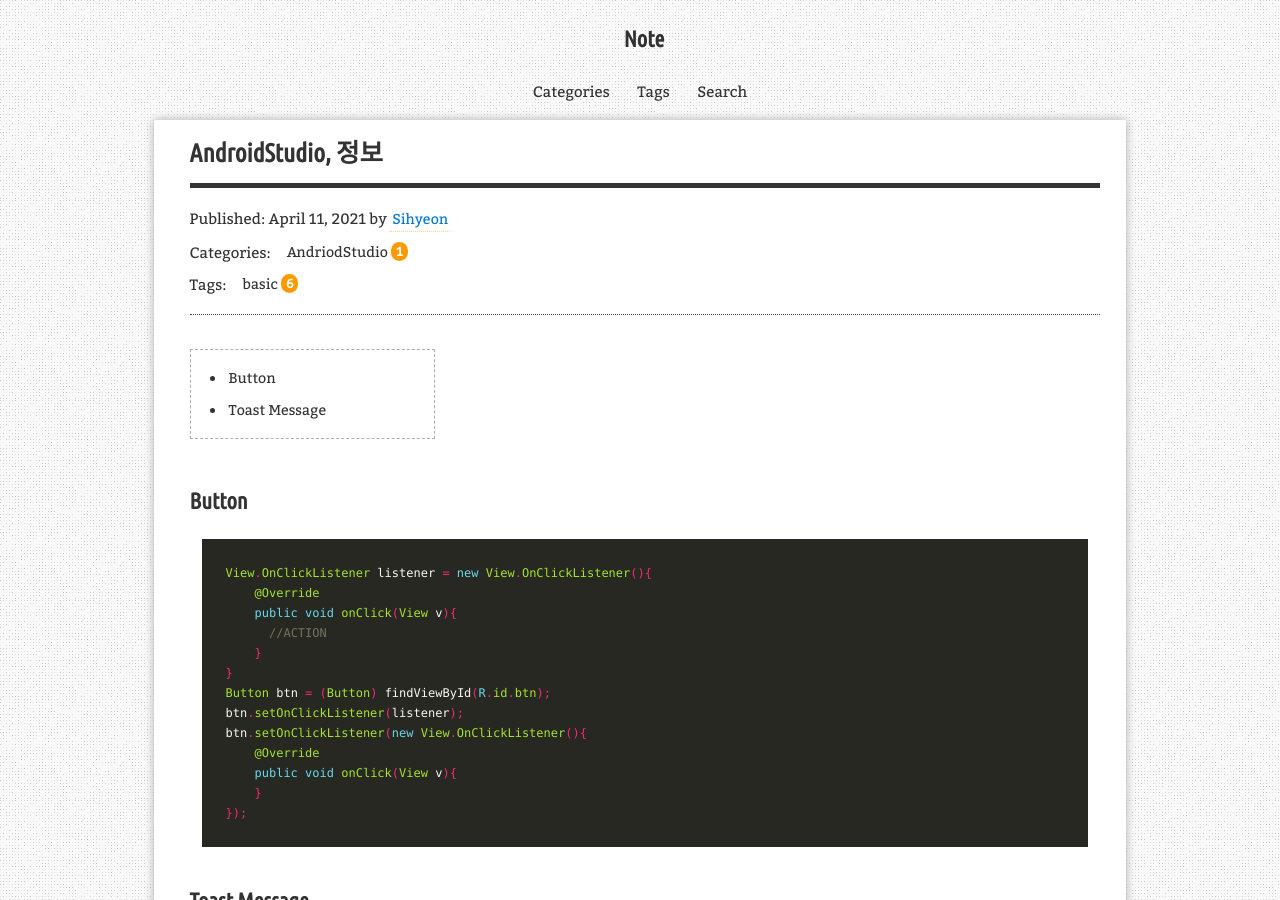
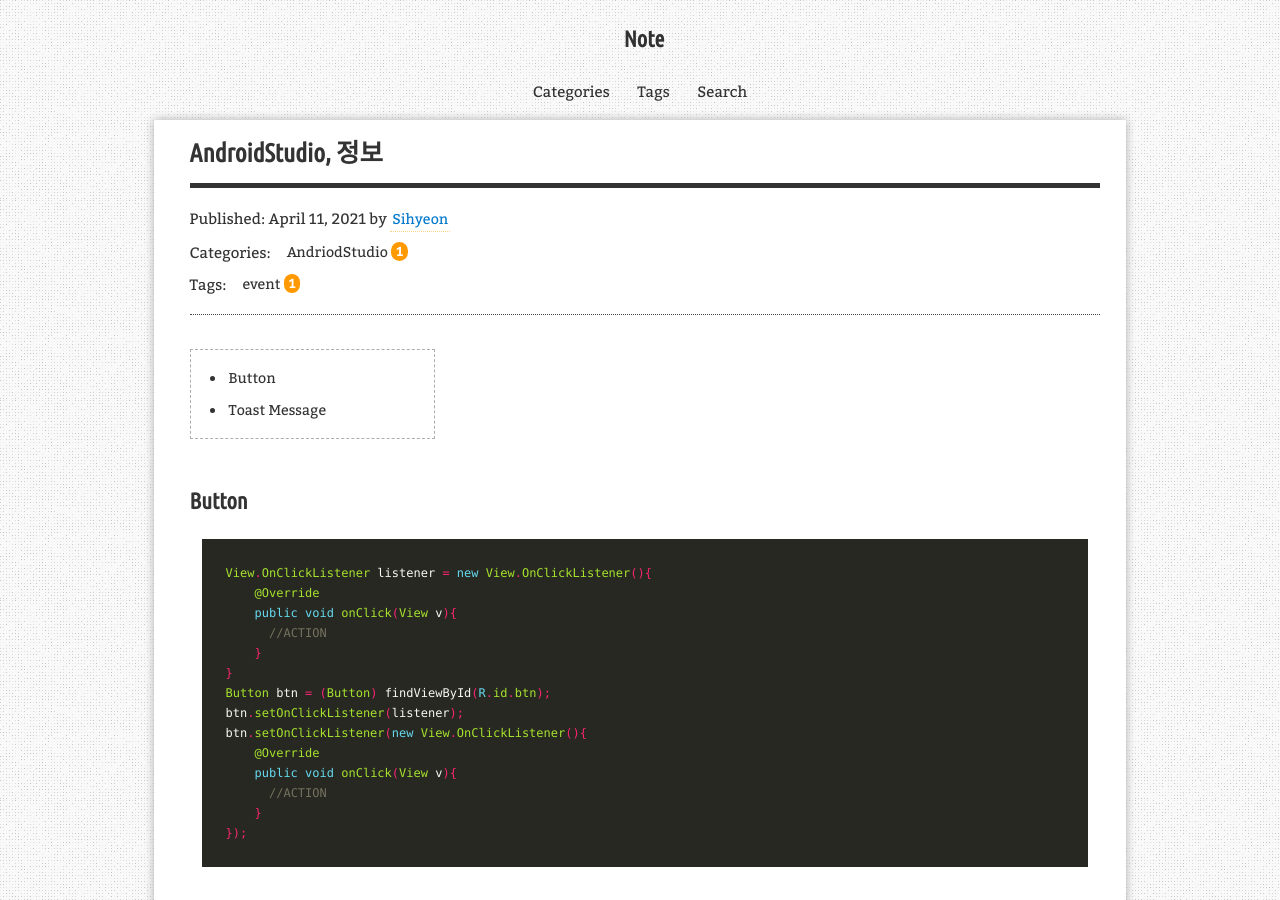
Before and after one commit to aristohyun/aristohyun.github.io, a Jekyll site: the page built from _posts/2021-04-11-ANS.md, in a window 1280 px wide and 900 px high. Built offline with Jekyll 4.4.1, drawn with Linux system fonts in a browser that asks for light colours; comment, search, counter and statistics services are not loaded.

Commit message:
Update 2021-04-11-ANS.md

```diff
--- a/_posts/2021-04-11-ANS.md
+++ b/_posts/2021-04-11-ANS.md
@@ -3,7 +3,7 @@ layout: post
 title: "AndroidStudio, 정보"
 description: "Basic"
 categories: [AndriodStudio]
-tags: [basic]
+tags: [event]
 redirect_from:
   - /2021/04/11/
 ---
@@ -25,6 +25,7 @@ btn.setOnClickListener(listener);
 btn.setOnClickListener(new View.OnClickListener(){
     @Override
     public void onClick(View v){
+      //ACTION
     }
 });
 ~~~
```
